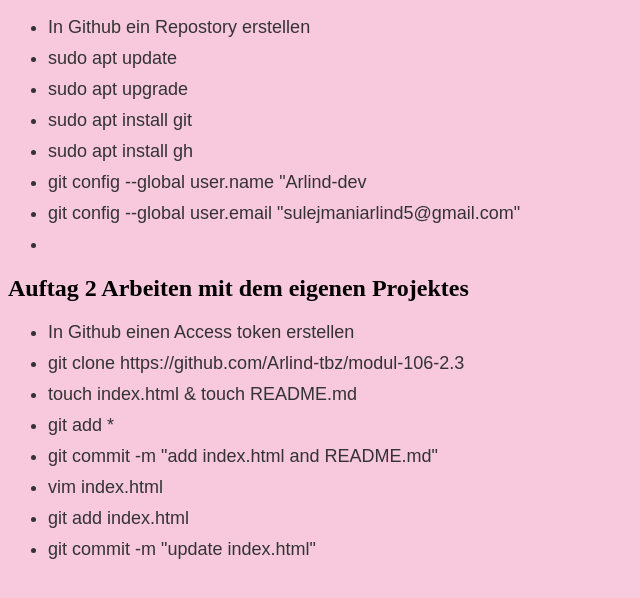
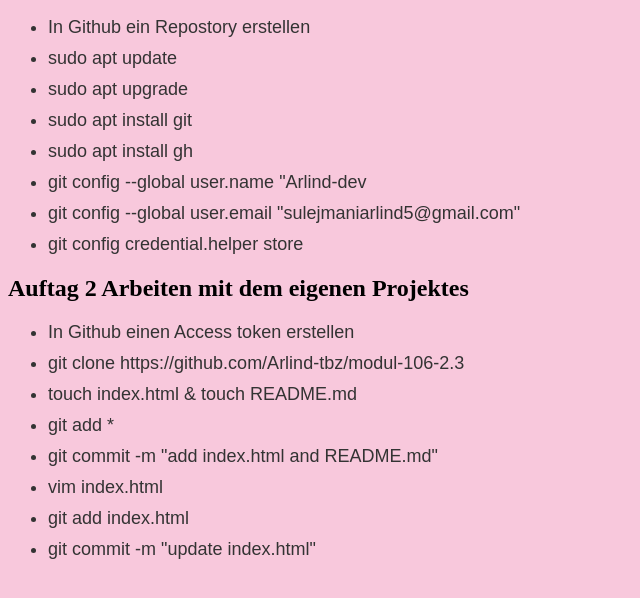
Before and after one commit to Arlind-tbz/modul-109-2.3, a plain HTML site: page index.html in a window 1280 px wide. Shown: the part 110-708 px from the top of the page, without its empty margins (0-640 px from the left). Drawn offline with Linux system fonts and the light colour scheme.

Commit message:
update index.htm

```diff
--- a/index.html
+++ b/index.html
@@ -31,7 +31,7 @@
     <li>sudo apt install gh</li>
     <li>git config --global user.name "Arlind-dev</li>
     <li>git config --global user.email "sulejmaniarlind5@gmail.com"</li>
-    <li></li>
+    <li>git config credential.helper store</li>
   </ul>
   <h2>Auftag 2 Arbeiten mit dem eigenen Projektes</h2>
   <ul>
```
